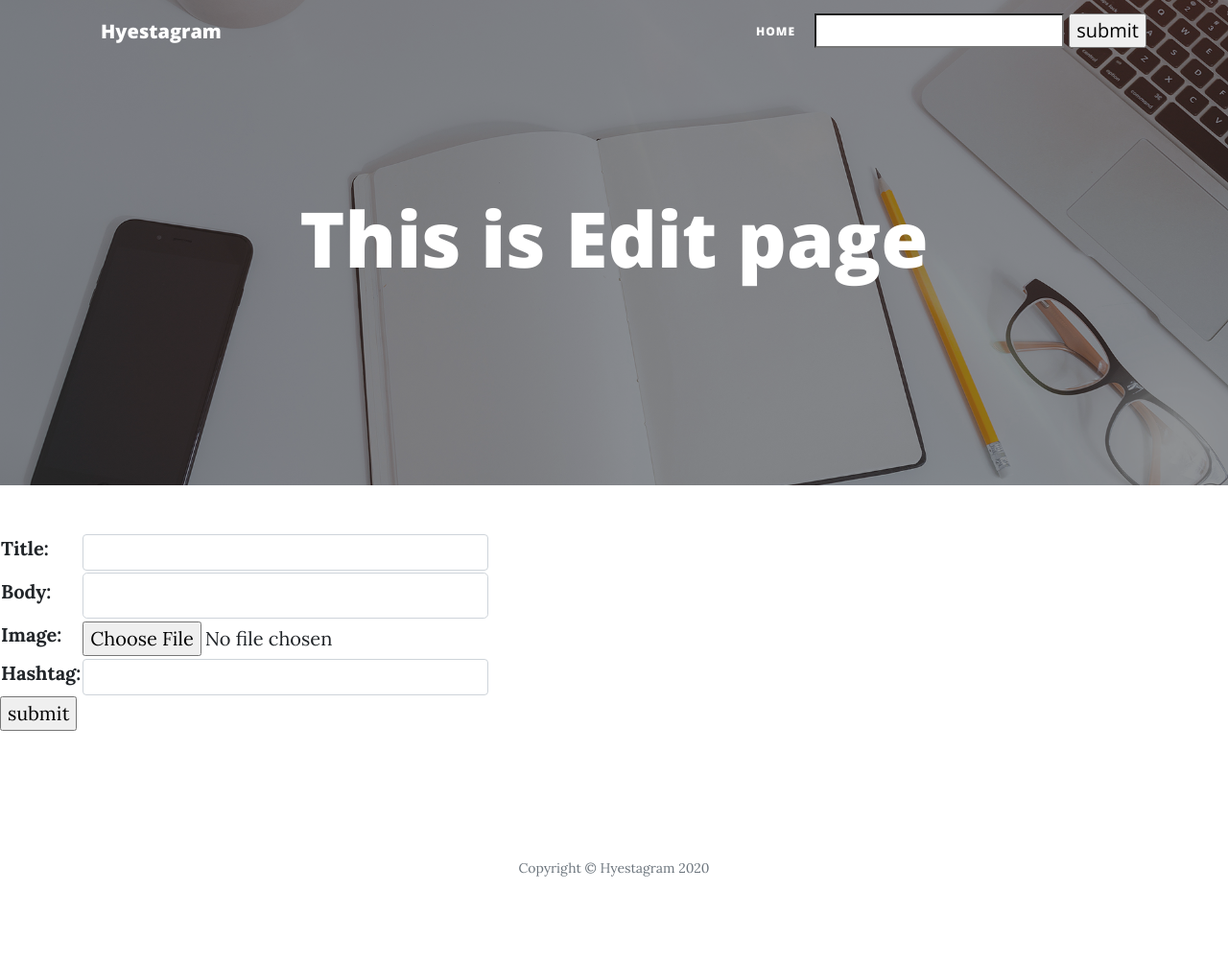
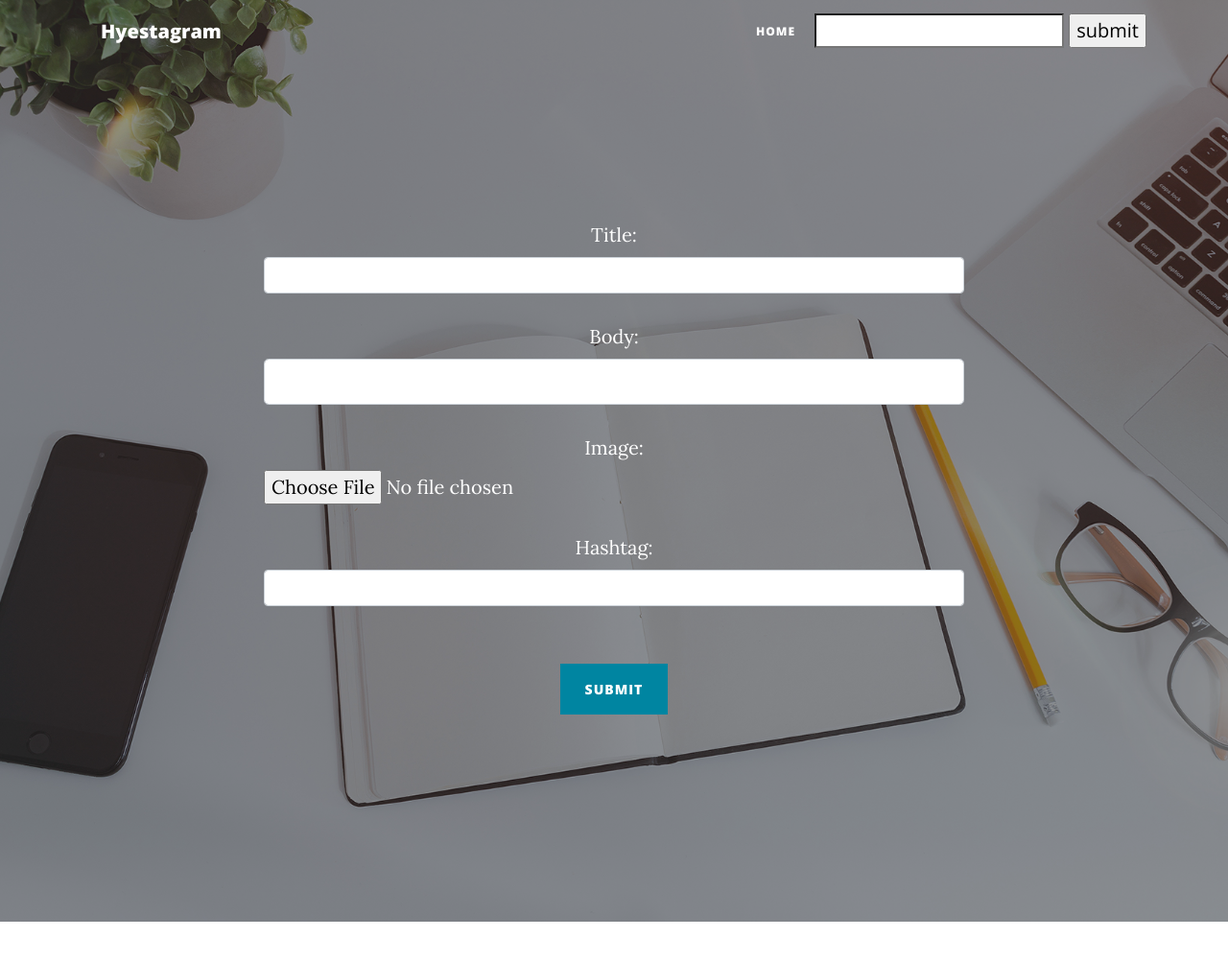
Before and after one commit to hyesungoh/Django_SELFMADE, a Django app: template app/templates/app/edit.html in a window 1280 px wide. Shown: the top 1002 px of the page at 96% size. Before the commit the page ends 914 px from the top, so only its background shows below. Run offline with Django 3.2, Linux system fonts and the light colour scheme; the template is opened without the code that fills it: values that come from a table or form of the project are taken from there, others are empty; some libraries are stand-ins or nearby versions; some web fonts are replaced.

Commit message:
Change edit template

```diff
--- a/app/templates/app/edit.html
+++ b/app/templates/app/edit.html
@@ -8,8 +8,17 @@
   <div class="row">
     <div class="col-lg-8 col-md-10 mx-auto">
       <div class="site-heading">
-        <h1>This is Edit page</h1>
-        <span class="subheading"></span>
+        <div class="form-group">
+                <form method='POST' enctype="multipart/form-data">
+                {% csrf_token %}
+                <table>
+                    {{form.as_p}}
+                </table>
+                <br>
+                <button type="submit" class="btn btn-primary">Submit</button>
+                </form>
+            <span class="subheading"></span>
+          </div>
 
       </div>
     </div>
@@ -17,13 +26,5 @@
 </div>
 </header>
 
-<form method='POST' enctype="multipart/form-data">
-    {% csrf_token %}
-    <table>
-        {{form.as_table}}
-    </table>
-    <input type='submit', value='submit'>
-</form>
-
 {{ block.super }}
 {% endblock %}
```
Also changed, not shown: db.sqlite3.
